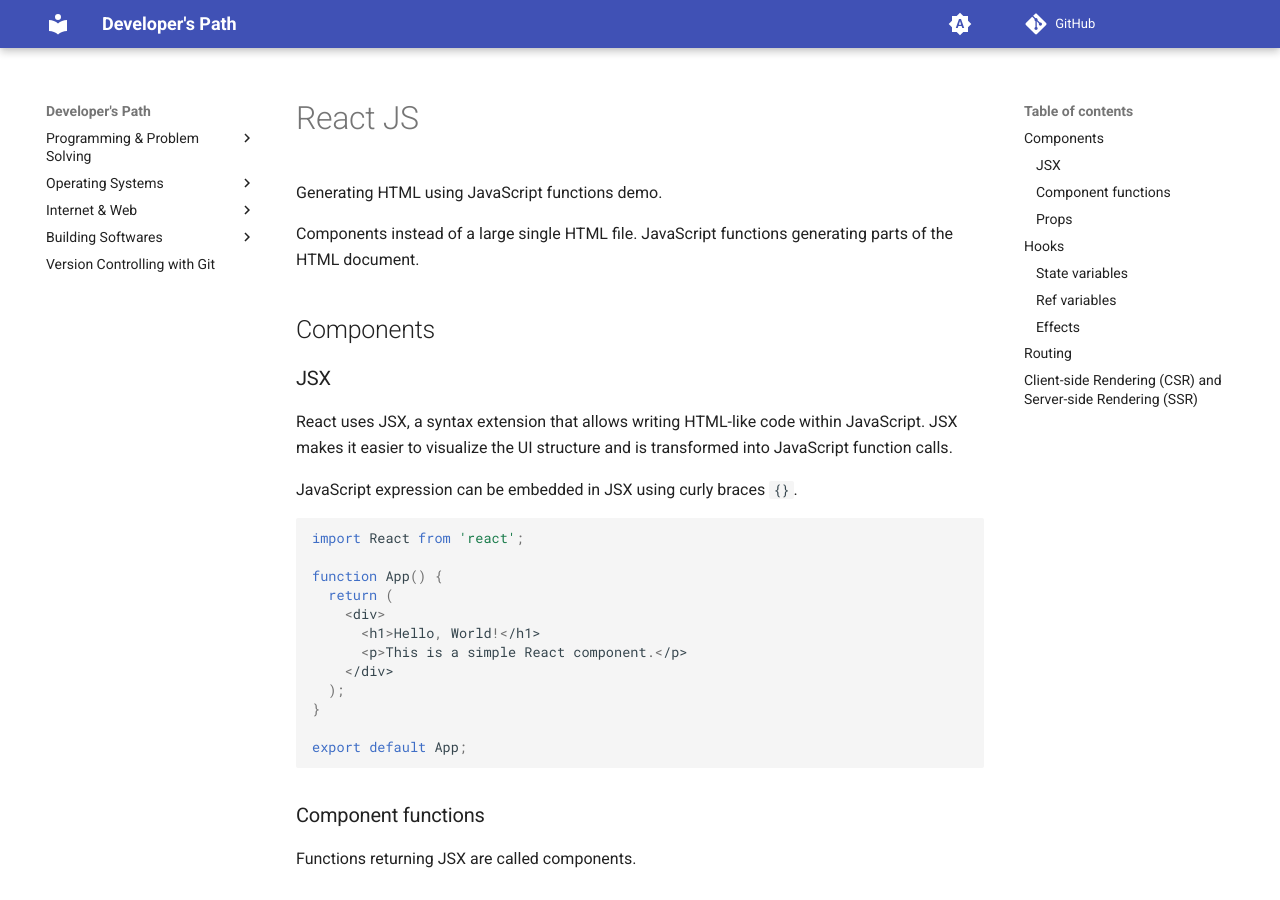
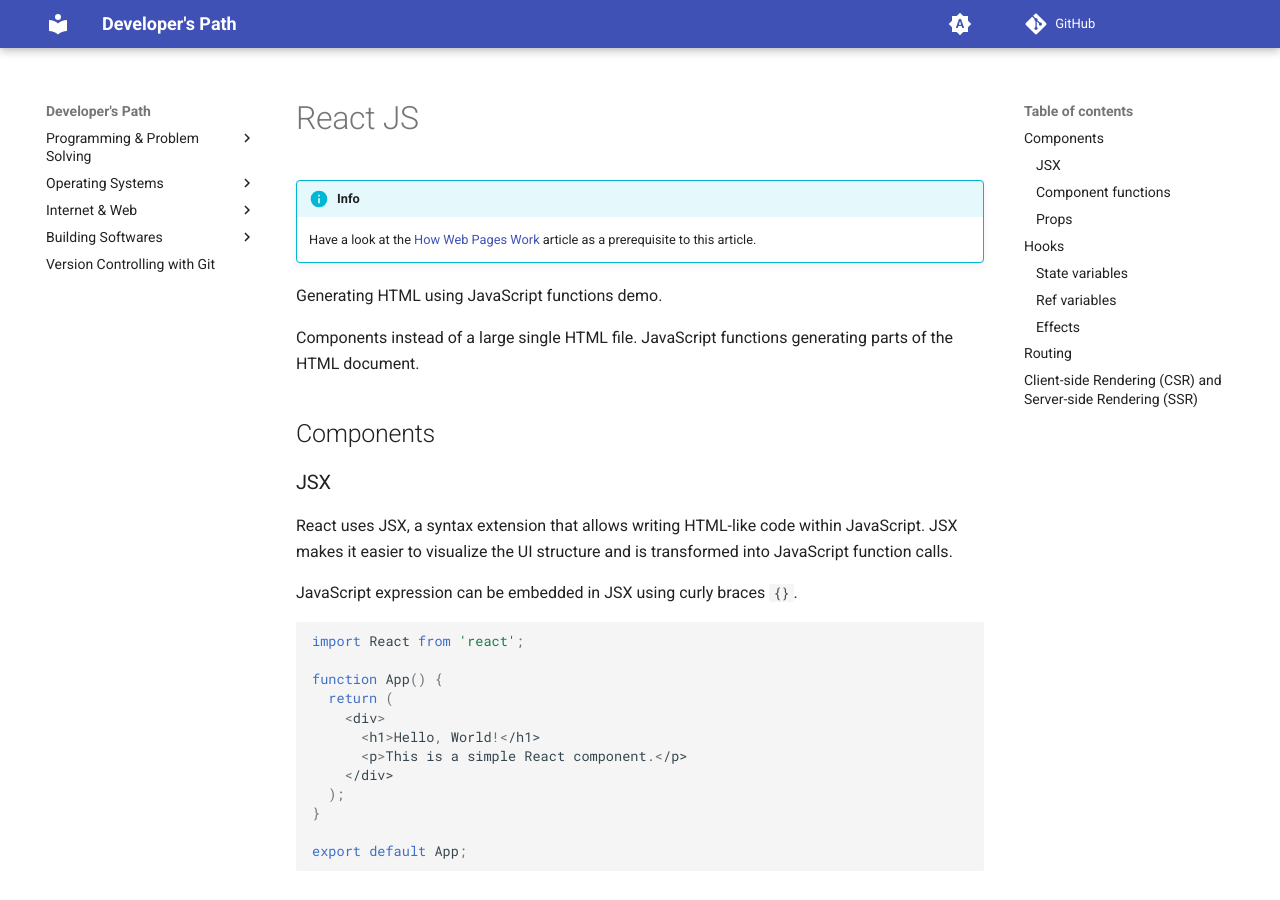
Before and after one commit to gharials/dev-path, an MkDocs documentation site: the page built from docs/building-softwares/react-js.md, in a window 1280 px wide and 900 px high. Built offline with MkDocs 1.6.1 and Material for MkDocs 9.7.7, drawn with Linux system fonts in a browser that asks for light colours; comment, search, counter and statistics services are not loaded.

Commit message:
'react-js': prerequisite note.

```diff
--- a/docs/building-softwares/react-js.md
+++ b/docs/building-softwares/react-js.md
@@ -1,4 +1,7 @@
 # React JS
+
+!!! info
+    Have a look at the [How Web Pages Work](../internet-web/web-pages.md) article as a prerequisite to this article.
 
 Generating HTML using JavaScript functions demo.
 
```
